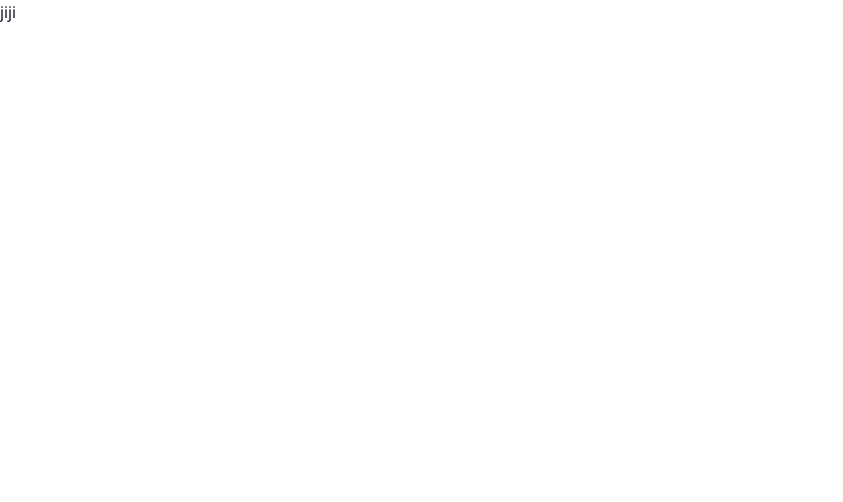
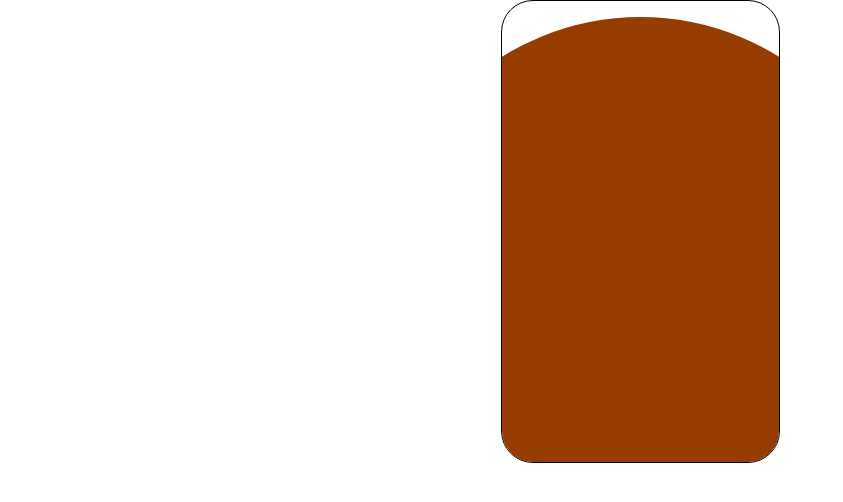
Before and after one commit to SethMillan/front-tenis-proyect, a Next.js app: page /home in a window 1280 px wide. Shown: the top 502 px of the page, without its empty margins (0-843 px from the left). Built offline with nearby package versions, Linux system fonts and the light colour scheme.

Commit message:
feat(home): :sparkles: teniscard added

```diff
--- /dev/null
+++ b/src/app/components/CardTenis.tsx
@@ -0,0 +1,21 @@
+import React from "react";
+
+type Props = {
+  nombre: string;
+  color: string;
+  categoria: string;
+  marca: string;
+  url_imagen: string;
+};
+
+const CardTenis = ({ nombre, color, categoria, marca, url_imagen }: Props) => {
+  return (
+    <div className="border border-black border-solid flex w-[279px] h-[463px] rounded-4xl p-4 flex-col items-center gap-4 overflow-hidden">
+      <div>
+        <div className="rounded-full bg-amber-800 w-[523px] aspect-square right-2"></div>
+      </div>
+    </div>
+  );
+};
+
+export default CardTenis;
--- a/src/app/home/page.tsx
+++ b/src/app/home/page.tsx
@@ -1,9 +1,18 @@
-import React from 'react'
+import React from "react";
+import CardTenis from "../components/CardTenis";
 
 const page = () => {
   return (
-    <div>jiji</div>
-  )
-}
+    <div className="flex flex-col justify-center items-center content-center h-full ">
+      <CardTenis
+        nombre={""}
+        color={""}
+        categoria={""}
+        marca={""}
+        url_imagen={""}
+      />
+    </div>
+  );
+};
 
-export default page
+export default page;
```
Also changed, not shown: src/app/components/protected.tsx (deleted).
